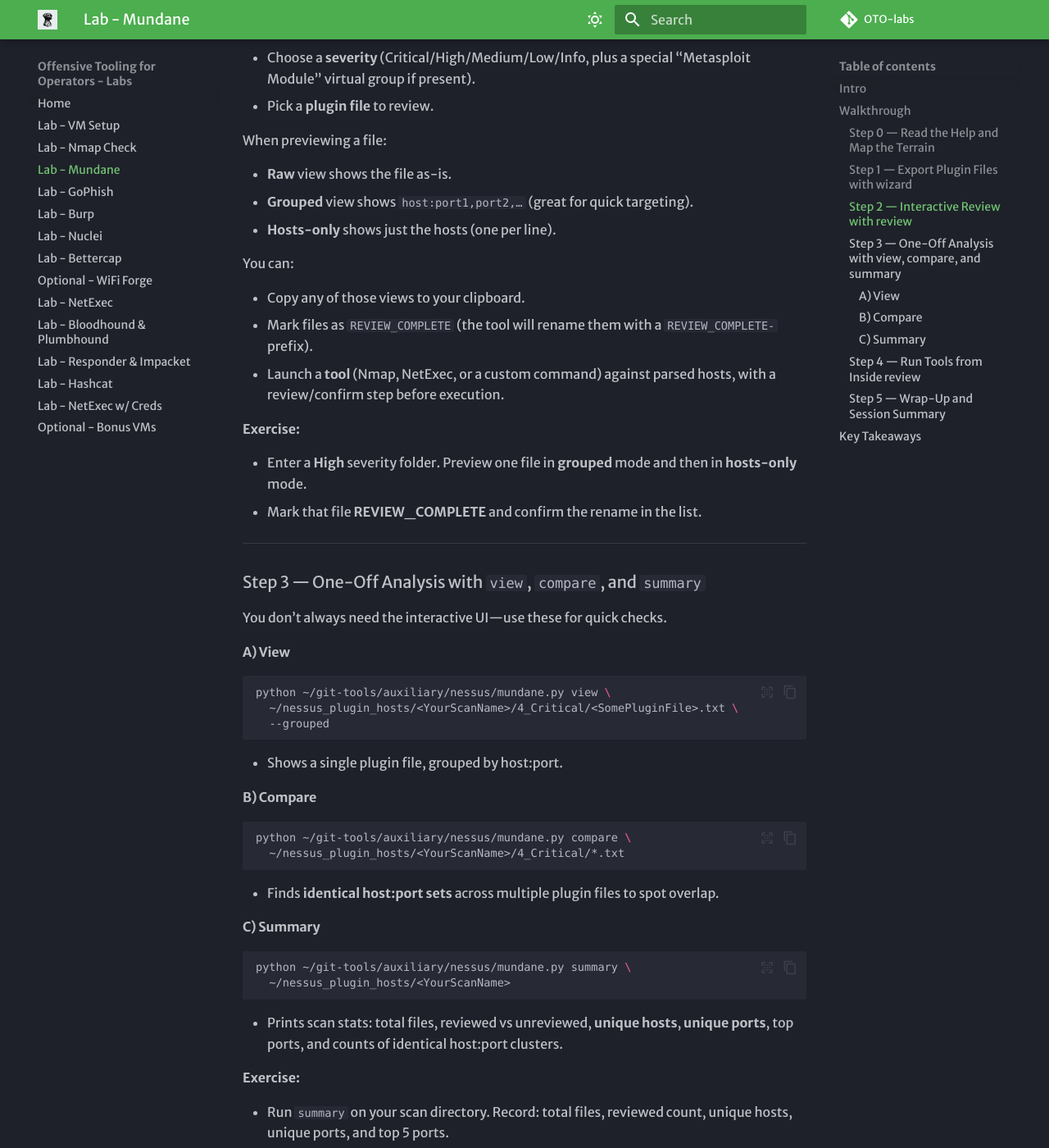
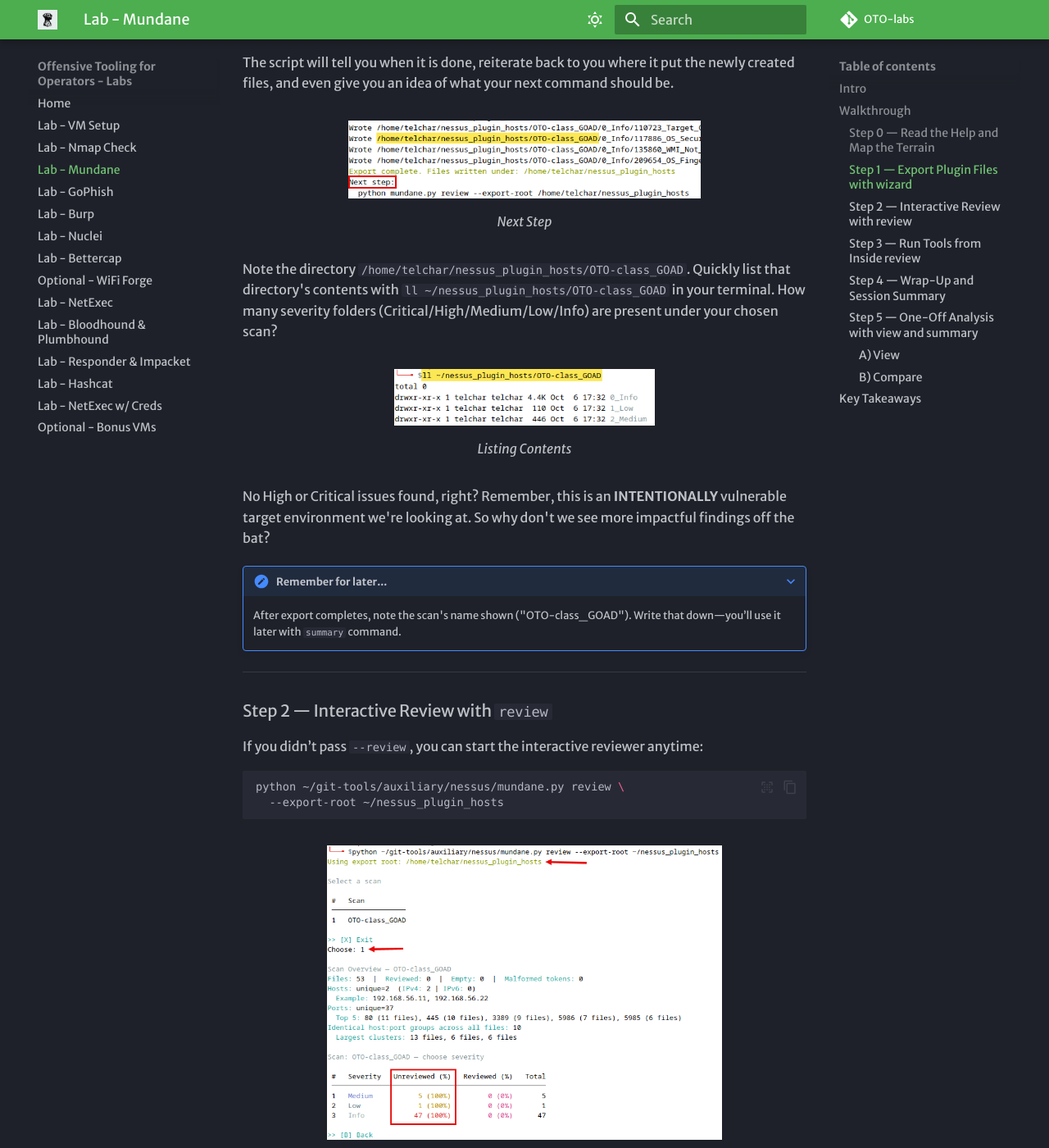
Before and after one commit to ridgebackinfosec/OTO-labs, an MkDocs documentation site: the page built from docs/labs/mundane/index.md, in a window 1280 px wide and 1400 px high, scrolled down 2475 px. Shown: the whole window at 82% size. Built offline with MkDocs 1.6.1 and Material for MkDocs 9.7.7, drawn with Linux system fonts in a browser that asks for light colours; some web fonts are replaced; comment, search, counter and statistics services are not loaded; some of the changed text lies outside the part shown.

Commit message:
mundane labs images

````diff
--- a/docs/labs/mundane/index.md
+++ b/docs/labs/mundane/index.md
@@ -28,6 +28,11 @@
 python ~/git-tools/auxiliary/nessus/mundane.py --help
 ```
 
+![Help Dialog](img/mundane_help.png){ width="70%" }
+///caption
+Help Dialog
+///
+
 You’ll see the top-level description and subcommands. Here’s what each does (you’ll use them all in this lab):
 
 * **wizard** — Seeds exported plugin host files from a `.nessus` scan using the helper repo (NessusPluginHosts). Optionally drops you right into interactive review.
@@ -36,9 +41,9 @@
 * **compare** — Compares multiple plugin files, grouping identical host:port sets.
 * **summary** — Overview of a scan directory: counts, unique hosts/ports, top ports, and identical host:port clusters.
 
-**Exercise:**
+<!-- **Exercise:**
 
-* Run the `--help` flag. List the subcommands you see. In one sentence each, describe when you’d use them.
+* Run the `--help` flag. List the subcommands you see. In one sentence each, describe when you’d use them. -->
 
 ---
 
@@ -49,20 +54,38 @@
 ```bash
 python ~/git-tools/auxiliary/nessus/mundane.py wizard \
   ~/OTO-labs/supp/nessus/class_goad/OTO-class_GOAD.nessus \
-  --out-dir ~/nessus_plugin_hosts \
-  --review
+  --out-dir ~/nessus_plugin_hosts
 ```
+
+![Parsing .nessus Into Plugin Files](img/mundane_file_parsing.png){ width="70%" }
+///caption
+Parsing .nessus Into Plugin Files
+///
 
 What happens:
 
 * The helper repo is cloned if needed.
 * Plugin host files are created under `~/nessus_plugin_hosts/…`.
-* Because `--review` is set, the interactive reviewer launches automatically when export finishes.
+<!-- * Because `--review` is set, the interactive reviewer launches automatically when export finishes. -->
 
-**Exercise:**
+The script will tell you when it is done, reiterate back to you where it put the newly created files, and even give you an idea of what your next command should be.
 
-* After export completes, in the reviewer’s first “Select a scan” menu, note the scan directory name(s) shown. Write one down—you’ll use it later with `summary`.
-* Outside the tool, quickly list `~/nessus_plugin_hosts` in your shell. How many severity folders (Critical/High/Medium/Low/Info) are present under your chosen scan?
+![Next Step](img/mundane_next_step.png){ width="70%" }
+///caption
+Next Step
+///
+
+Note the directory `/home/telchar/nessus_plugin_hosts/OTO-class_GOAD`. Quickly list that directory's contents with `ll ~/nessus_plugin_hosts/OTO-class_GOAD` in your terminal. How many severity folders (Critical/High/Medium/Low/Info) are present under your chosen scan?
+
+![Listing Contents](img/directory_listing.png){ width="70%" }
+///caption
+Listing Contents
+///
+
+No High or Critical issues found, right? Remember, this is an **INTENTIONALLY** vulnerable target environment we're looking at. So why don't we see more impactful findings off the bat?
+
+???+ note "Remember for later..."
+    After export completes, note the scan's name shown ("OTO-class_GOAD"). Write that down—you’ll use it later with `summary` command.
 
 ---
 
@@ -75,17 +98,80 @@
   --export-root ~/nessus_plugin_hosts
 ```
 
+![Scan Review & Summary](img/mundane_scan_review.png){ width="70%" }
+///caption
+Scan Review & Summary
+///
+
 What you’ll do in the reviewer:
 
 * Choose a **scan** (created by the wizard).
 * Choose a **severity** (Critical/High/Medium/Low/Info, plus a special “Metasploit Module” virtual group if present).
 * Pick a **plugin file** to review.
 
+![Choose Severity & File](img/mundane_sev_file_selection.png){ width="70%" }
+///caption
+Choose Severity & File
+///
+
 When previewing a file:
 
-* **Raw** view shows the file as-is.
-* **Grouped** view shows `host:port1,port2,…` (great for quick targeting).
-* **Hosts-only** shows just the hosts (one per line).
+* **Raw** view shows the file as-is (same host could be repeated on multiple lines w/ one port per line).
+* **Grouped** view shows `host:port1,port2,…` (great for copy/paste into report).
+* **Hosts-only** shows just the hosts (no ports).
+
+![Finding File Details](img/mundane_file_details.png){ width="70%" }
+///caption
+Finding File Details
+///
+
+**Exercise:**
+
+* Enter the **Medium** severity folder. Preview one file in **grouped** mode and then in **hosts-only** mode.
+
+---
+
+### Step 3 — Run Tools from Inside `review`
+
+Back in the interactive reviewer, open any plugin file and choose **Run a tool now?** to see:
+
+![Tool Selection](img/mundane_tool_selection.png){ width="70%" }
+///caption
+Tool Selection
+///
+
+* **Nmap**
+    * TCP or UDP.
+    * Optional NSE profiles: *Crypto*, *SSH*, *SMB*, *SNMP*, *IPMI*.
+    * You can add extra NSE scripts by name (comma-separated, no spaces).
+* **NetExec**
+    * Multi-protocol (e.g., `smb`, `rdp`, `ldap`, `ftp`, `ssh`, etc.).
+    * SMB run produces a “relay list” (signing-not-required targets) alongside logs.
+* **Custom Command**
+    * Build any command using placeholders:
+        * `{TCP_IPS}` → path to a file of hosts (one per line)
+        * `{UDP_IPS}` → same for UDP context
+        * `{TCP_HOST_PORTS}` → path to `host:port,port,…` lines
+        * `{PORTS}` → a comma-separated ports string if the file had ports
+        * `{WORKDIR}` → ephemeral workspace dir containing the generated lists
+        * `{OABASE}` → a base path for tool output files (organized under `~/scan_artifacts/...`)
+
+Every command is shown in a **review menu** first so you can **Run**, **Copy**, or **Cancel**.
+
+**Exercise:**
+
+* Pick a file with multiple hosts under *SMB-relevant* ports. Run **Nmap** TCP with the **SMB** NSE profile. After it completes, note where the results were written (the tool prints the artifact paths).
+<!-- * Choose **Custom Command** and run a harmless test such as:
+  `cat {TCP_IPS} | xargs -I{} sh -c 'echo {}'`
+  Confirm you see each host echoed. -->
+
+???+ warning "Target VM Required"
+    You will need to have the `GOAD-SRV02` VM running for the above exercise to get results.
+
+![Run Tool](img/mundane_run_tool.png){ width="70%" }
+///caption
+Run Tool
+///
 
 You can:
 
@@ -93,94 +179,27 @@
 * Mark files as `REVIEW_COMPLETE` (the tool will rename them with a `REVIEW_COMPLETE-` prefix).
 * Launch a **tool** (Nmap, NetExec, or a custom command) against parsed hosts, with a review/confirm step before execution.
 
-**Exercise:**
-
-* Enter a **High** severity folder. Preview one file in **grouped** mode and then in **hosts-only** mode.
-* Mark that file **REVIEW_COMPLETE** and confirm the rename in the list.
-
 ---
 
-### Step 3 — One-Off Analysis with `view`, `compare`, and `summary`
+### Step 4 — Wrap-Up and Session Summary
 
-You don’t always need the interactive UI—use these for quick checks.
+As you finish files, keep marking them **REVIEW_COMPLETE**.
 
-#### A) View
+![Mark File Review Complete](img/mundane_review_complete.png){ width="70%" }
+///caption
+Mark File Review Complete
+///
 
-```bash
-python ~/git-tools/auxiliary/nessus/mundane.py view \
-  ~/nessus_plugin_hosts/<YourScanName>/4_Critical/<SomePluginFile>.txt \
-  --grouped
-```
-
-* Shows a single plugin file, grouped by host:port.
-
-#### B) Compare
-
-```bash
-python ~/git-tools/auxiliary/nessus/mundane.py compare \
-  ~/nessus_plugin_hosts/<YourScanName>/4_Critical/*.txt
-```
-
-* Finds **identical host:port sets** across multiple plugin files to spot overlap.
-
-#### C) Summary
-
-```bash
-python ~/git-tools/auxiliary/nessus/mundane.py summary \
-  ~/nessus_plugin_hosts/<YourScanName>
-```
-
-* Prints scan stats: total files, reviewed vs unreviewed, **unique hosts**, **unique ports**, top ports, and counts of identical host:port clusters.
-
-**Exercise:**
-
-* Run `summary` on your scan directory. Record: total files, reviewed count, unique hosts, unique ports, and top 5 ports.
-* Run `compare` on Critical plugin files. Do any files share **identical** host:port sets? If yes, name one pair.
-
----
-
-### Step 4 — Run Tools from Inside `review`
-
-Back in the interactive reviewer, open any plugin file and choose **Run a tool now?** to see:
-
-* **Nmap**
-
-  * TCP or UDP.
-  * Optional NSE profiles: *Crypto*, *SSH*, *SMB*, *SNMP*, *IPMI*.
-  * You can add extra NSE scripts by name (comma-separated, no spaces).
-* **NetExec**
-
-  * Multi-protocol (e.g., `smb`, `rdp`, `ldap`, `ftp`, `ssh`, etc.).
-  * SMB run produces a “relay list” (signing-not-required targets) alongside logs.
-* **Custom Command**
-
-  * Build any command using placeholders:
-
-    * `{TCP_IPS}` → path to a file of hosts (one per line)
-    * `{UDP_IPS}` → same for UDP context
-    * `{TCP_HOST_PORTS}` → path to `host:port,port,…` lines
-    * `{PORTS}` → a comma-separated ports string if the file had ports
-    * `{WORKDIR}` → ephemeral workspace dir containing the generated lists
-    * `{OABASE}` → a base path for tool output files (organized under `~/scan_artifacts/...`)
-
-Every command is shown in a **review menu** first so you can **Run**, **Copy**, or **Cancel**.
-
-**Exercise:**
-
-* Pick a file with multiple hosts under *SMB-relevant* ports. Run **Nmap** TCP with the **SMB** NSE profile. After it completes, note where the results were written (the tool prints the artifact paths).
-* Choose **Custom Command** and run a harmless test such as:
-  `cat {TCP_IPS} | xargs -I{} sh -c 'echo {}'`
-  Confirm you see each host echoed.
-
----
-
-### Step 5 — Wrap-Up and Session Summary
-
-As you finish files, keep marking them **REVIEW_COMPLETE**. When you exit the reviewer, you’ll see a session summary showing:
+When you exit the reviewer, you’ll see a session summary showing:
 
 * Files **reviewed** (but not renamed),
 * Files **marked complete** (renamed),
 * Files **skipped** (e.g., empty).
+
+![Session Summary](img/mundane_session_summary.png){ width="70%" }
+///caption
+Session Summary
+///
 
 **Exercise:**
 
@@ -189,11 +208,59 @@
 
 ---
 
+### Step 5 — One-Off Analysis with `view` and `summary`
+
+You don’t always need the interactive UI—use these for quick checks.
+
+#### A) View
+
+```bash
+python ~/git-tools/auxiliary/nessus/mundane.py view \
+  ~/nessus_plugin_hosts/OTO-class_GOAD/2_Medium/85582_Web_Application_Potentially_Vulnerable_to_Clickjacking.txt \
+  --grouped
+```
+
+![File Quick View](img/mundane_view.png){ width="70%" }
+///caption
+File Quick View
+///
+
+* Shows a single plugin file, grouped by host:port.
+
+#### B) Compare
+<!--
+```bash
+python ~/git-tools/auxiliary/nessus/mundane.py compare \
+  ~/nessus_plugin_hosts/OTO-class_GOAD/2_Medium/85582_Web_Application_Potentially_Vulnerable_to_Clickjacking.txt
+```
+
+* Finds **identical host:port sets** across multiple plugin files to spot overlap.
+
+#### C) Summary -->
+
+```bash
+python ~/git-tools/auxiliary/nessus/mundane.py summary \
+  ~/nessus_plugin_hosts/OTO-class_GOAD
+```
+
+![Scan Quick Summary](img/mundane_quick_summary.png){ width="70%" }
+///caption
+Scan Quick Summary
+///
+
+* Prints scan stats: total files, reviewed vs unreviewed, **unique hosts**, **unique ports**, top ports, and counts of identical host:port clusters.
+
+**Exercise:**
+
+* Run `summary` on your scan directory. Record: total files, reviewed count, unique hosts, unique ports, and top 5 ports.
+
+---
+
 ## Key Takeaways
 
 * `wizard` → turns the `.nessus` export into organized plugin host files in `~/nessus_plugin_hosts`.
 * `review` → your main, interactive workspace for previewing, marking complete, and launching tools.
-* `view`, `compare`, `summary` → fast, focused analysis outside the reviewer.
+* `view` & `summary` → fast, focused analysis outside the reviewer.
 * Tool integration (Nmap/NetExec/Custom) → immediate pivot from data to action with controlled, reviewable command execution.
 
 You’re now set to move Nessus findings straight into an operator-friendly flow.
````
Also changed, not shown: docs/labs/mundane/img/directory_listing.png (added), docs/labs/mundane/img/mundane_file_details.png (added), docs/labs/mundane/img/mundane_file_parsing.png (added), docs/labs/mundane/img/mundane_help.png (added), docs/labs/mundane/img/mundane_next_step.png (added), docs/labs/mundane/img/mundane_quick_summary.png (added), docs/labs/mundane/img/mundane_review_complete.png (added), docs/labs/mundane/img/mundane_run_tool.png (added), docs/labs/mundane/img/mundane_scan_review.png (added), docs/labs/mundane/img/mundane_session_summary.png (added), docs/labs/mundane/img/mundane_sev_file_selection.png (added), docs/labs/mundane/img/mundane_summary.png (added), docs/labs/mundane/img/mundane_tool_selection.png (added), docs/labs/mundane/img/mundane_view.png (added).
